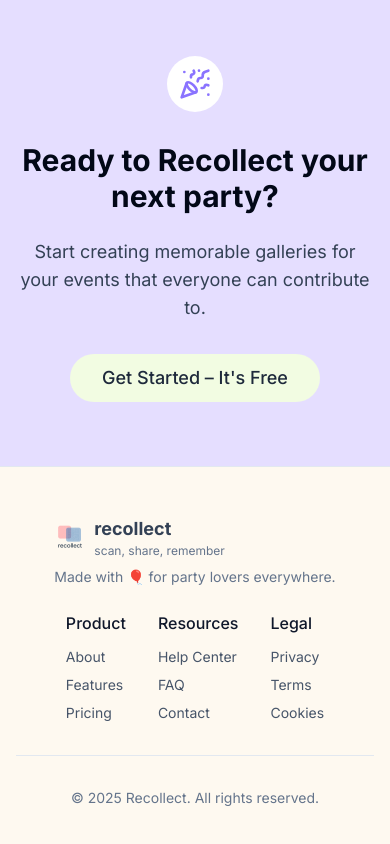
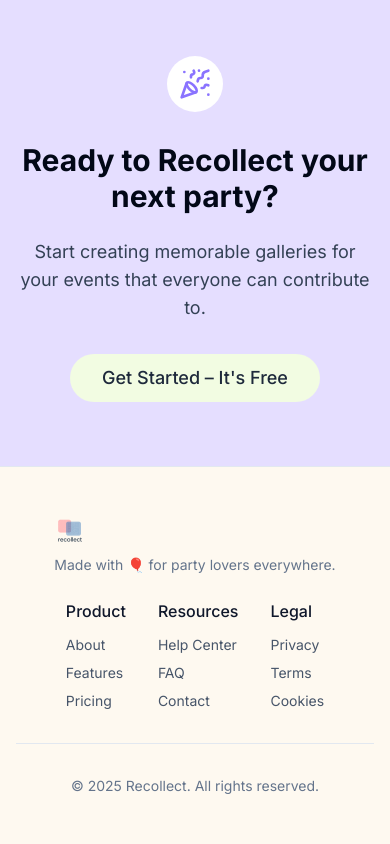
Before and after one commit to sdmydbr9/recollect-party-memories, a React (Vite) app: page / in a window 390 px wide. Shown: the part 4344-5188 px from the top of the page. Built offline with nearby package versions, Linux system fonts and the light colour scheme.

Commit message:
Remove "recollect" text from logo
Remove the text "recollect" next to the logo in the main navigation and footer, as the logo itself already contains the text.

```diff
--- a/src/components/Footer.tsx
+++ b/src/components/Footer.tsx
@@ -1,4 +1,3 @@
-
 import { cn } from "@/lib/utils";
 
 interface FooterLinkProps {
@@ -33,10 +32,6 @@ export function Footer() {
                 alt="Recollect Logo"
                 className="h-8 w-auto"
               />
-              <div className="flex flex-col">
-                <span className="font-bold text-lg text-slate-700">recollect</span>
-                <span className="text-xs text-slate-500">scan, share, remember</span>
-              </div>
             </div>
             <p className="text-sm text-slate-500">Made with 🎈 for party lovers everywhere.</p>
           </div>
--- a/src/components/MainNav.tsx
+++ b/src/components/MainNav.tsx
@@ -1,4 +1,3 @@
-
 import { cn } from "@/lib/utils";
 import { Button } from "@/components/ui/button";
 
@@ -34,7 +33,6 @@ export function MainNav() {
                 alt="Recollect Logo"
                 className="h-12 w-auto"
               />
-              <span className="font-bold text-xl text-slate-700 hidden sm:inline-block">recollect</span>
             </div>
             <span className="text-xs text-slate-500 ml-1 hidden sm:inline-block">scan, share, remember</span>
           </div>
```
